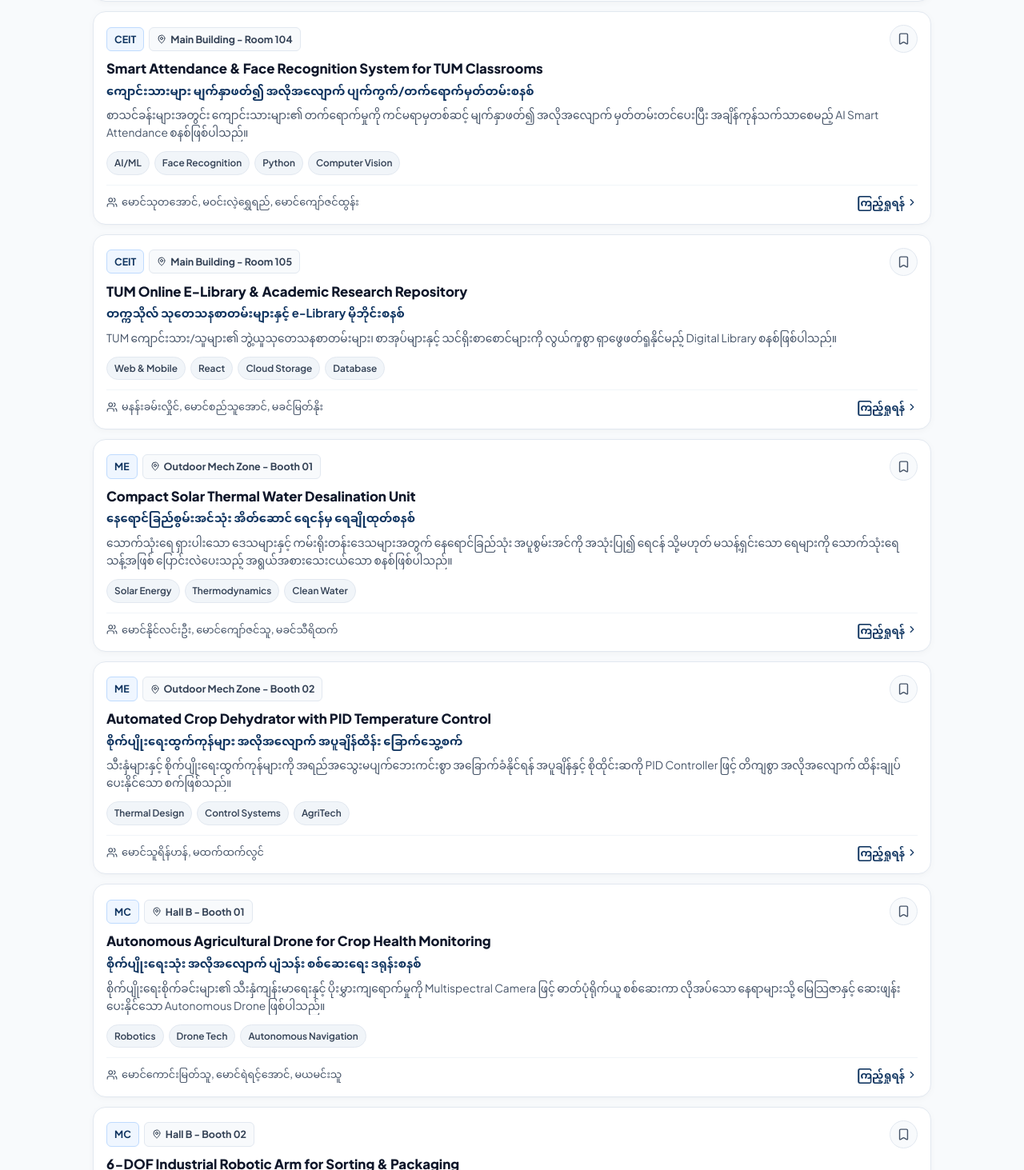
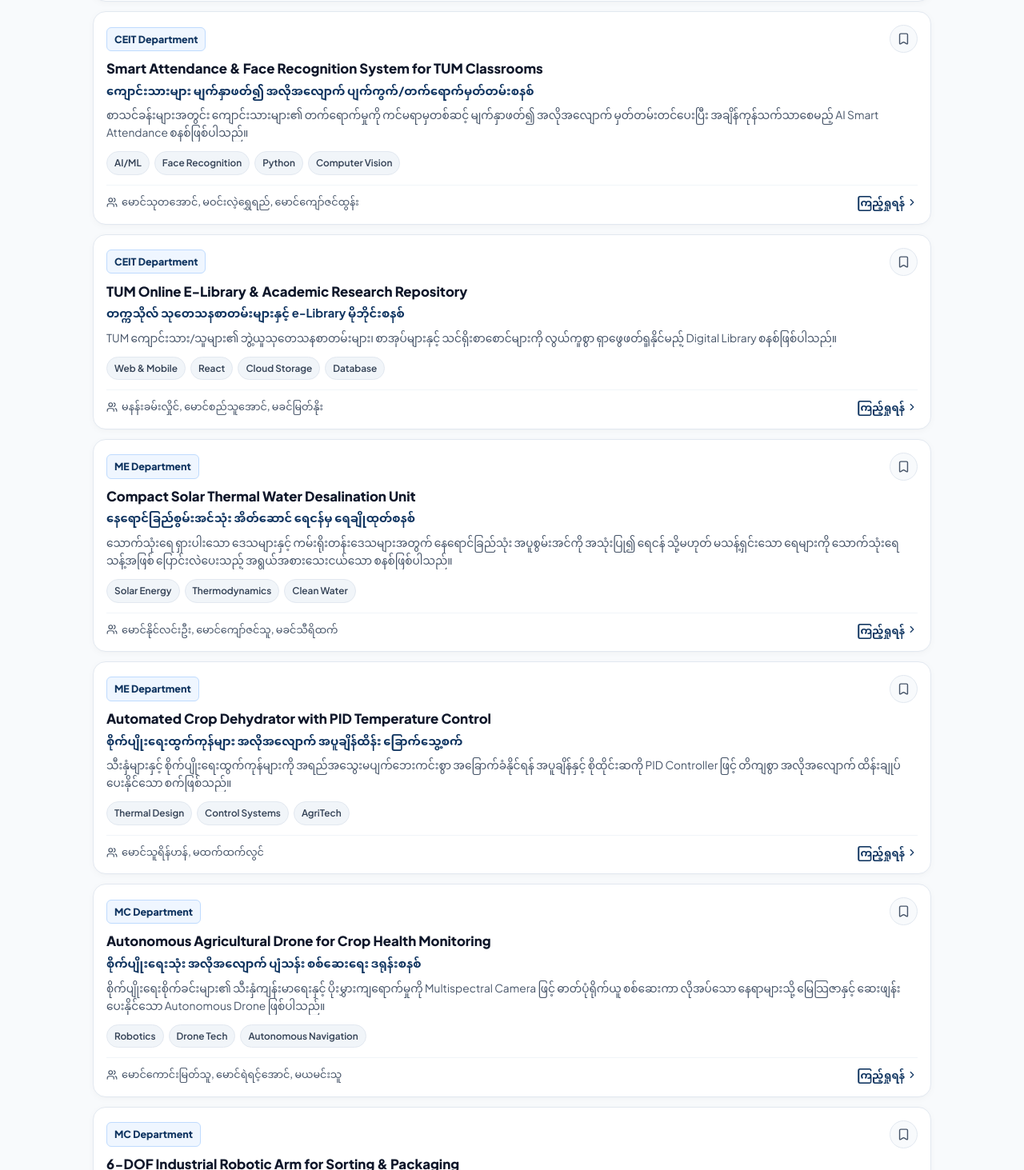
Before and after one commit to AungPhyoeNaing/tum-project-show, a React (Vite) app: page / in a window 1280 px wide. Shown: the part 1337-2800 px from the top of the page at 80% size. Built offline with nearby package versions, Linux system fonts and the light colour scheme; a web font is replaced by a local one.

Commit message:
Remove project location and booth tags across project cards and detail views

```diff
--- a/src/components/ProjectCard.jsx
+++ b/src/components/ProjectCard.jsx
@@ -1,22 +1,16 @@
 import React from 'react';
 import { Link } from 'react-router-dom';
-import { MapPin, Bookmark, Users, ChevronRight } from 'lucide-react';
+import { Bookmark, Users, ChevronRight } from 'lucide-react';
 
 export default function ProjectCard({ project, majorCode, isBookmarked, onToggleBookmark }) {
   return (
     <div className="project-card">
       <div style={{ display: 'flex', justifyContent: 'space-between', alignItems: 'center', marginBottom: '8px' }}>
-        <div style={{ display: 'flex', gap: '6px', alignItems: 'center' }}>
-          {majorCode && (
-            <span className="project-booth-badge" style={{ background: 'var(--primary-light)', color: 'var(--primary)', borderColor: '#bfdbfe' }}>
-              {majorCode}
-            </span>
-          )}
-          <span className="project-booth-badge">
-            <MapPin size={12} />
-            {project.boothNo}
+        {majorCode ? (
+          <span className="project-booth-badge" style={{ background: 'var(--primary-light)', color: 'var(--primary)', borderColor: '#bfdbfe', fontWeight: 800 }}>
+            {majorCode} Department
           </span>
-        </div>
+        ) : <div />}
 
         <button
           className={`bookmark-btn ${isBookmarked ? 'active' : ''}`}
--- a/src/data/mockData.js
+++ b/src/data/mockData.js
@@ -26,7 +26,6 @@ export const MAJORS_DATA = [
         description: "မန္တလေးမြို့တော်၏ ယာဉ်ကြောပိတ်ဆို့မှုကို လျှော့ချရန်အတွက် Computer Vision နှင့် Deep Learning နည်းပညာများကို အသုံးပြု၍ CCTV ကင်မရာများမှ ယာဉ်အသွားအလာ ပမာဏကို စအချိန်တွက်ချက်ကာ မီးပွိုင့်ချိန်များကို အလိုအလျောက် ချိန်ညှိပေးသည့် စနစ်ဖြစ်ပါသည်။",
         team: ["မောင်ဝင်းကိုကို", "မအေးမြတ်နိုး", "မောင်ဇင်မင်းထက်"],
         supervisor: "Daw Khin Myo Chit",
-        boothNo: "Main Building - Room 101",
         tags: ["AI/ML", "Computer Vision", "Python", "IoT"],
         features: [
           "Real-time vehicle counting via YOLOv8",
@@ -43,7 +42,6 @@ export const MAJORS_DATA = [
         description: "အကြားအာရုံချို့တဲ့သူများနှင့် အများပြည်သူကြား ဆက်သွယ်ရေး လွယ်ကူစေရန်အတွက် ဖုန်းကင်မရာမှတစ်ဆင့် မြန်မာလက်သင်္ကေတပြ ဘာသာစကားကို ရယူကာ စာသားနှင့် အသံအဖြစ် ချက်ချင်း ပြောင်းလဲပေးနိုင်သော Mobile App ဖြစ်ပါသည်။",
         team: ["မဆောင်းနှင်းဖြူ", "မောင်ထက်မြက်အောင်"],
         supervisor: "Daw Ei Ei Khaing",
-        boothNo: "Main Building - Room 102",
         tags: ["Mobile App", "TensorFlow Lite", "Flutter", "Accessibility"],
         features: [
           "95% Accuracy in core Myanmar gestures",
@@ -60,7 +58,6 @@ export const MAJORS_DATA = [
         description: "ကျောင်းသို့ လာရောက်လေ့လာသူများနှင့် ကျောင်းသားသစ်များအတွက် TUM New Campus ပင်မဆောင်သစ်အတွင်း Augmented Reality (AR) စနစ်ဖြင့် လမ်းညွှန်ပြသပေးမည့် Web & Mobile Application ဖြစ်ပါသည်။",
         team: ["မောင်ချမ်းမြေ့အောင်", "မသဇင်ဦး"],
         supervisor: "Daw Thandar Soe",
-        boothNo: "Main Building - Room 103",
         tags: ["AR", "WebXR", "React Native", "GIS"],
         features: [
           "Live camera AR directional arrows",
@@ -77,7 +74,6 @@ export const MAJORS_DATA = [
         description: "စာသင်ခန်းများအတွင်း ကျောင်းသားများ၏ တက်ရောက်မှုကို ကင်မရာမှတစ်ဆင့် မျက်နှာဖတ်၍ အလိုအလျောက် မှတ်တမ်းတင်ပေးပြီး အချိန်ကုန်သက်သာစေမည့် AI Smart Attendance စနစ်ဖြစ်ပါသည်။",
         team: ["မောင်သုတအောင်", "မဝင်းလဲ့ရွှေရည်", "မောင်ကျော်ဇင်ထွန်း"],
         supervisor: "Daw Moh Moh Khaing",
-        boothNo: "Main Building - Room 104",
         tags: ["AI/ML", "Face Recognition", "Python", "Computer Vision"],
         features: [
           "High accuracy multi-face detection in classroom lighting",
@@ -94,7 +90,6 @@ export const MAJORS_DATA = [
         description: "TUM ကျောင်းသား/သူများ၏ ဘွဲ့ယူသုတေသနစာတမ်းများ၊ စာအုပ်များနှင့် သင်ရိုးစာစောင်များကို လွယ်ကူစွာ ရှာဖွေဖတ်ရှုနိုင်မည့် Digital Library စနစ်ဖြစ်ပါသည်။",
         team: ["မနန်းခမ်းလှိုင်", "မောင်စည်သူအောင်", "မခင်မြတ်နိုး"],
         supervisor: "Daw Cho Me Me Maung",
-        boothNo: "Main Building - Room 105",
         tags: ["Web & Mobile", "React", "Cloud Storage", "Database"],
         features: [
           "Fast full-text thesis search and indexing",
@@ -125,7 +120,6 @@ export const MAJORS_DATA = [
         description: "သောက်သုံးရေ ရှားပါးသော ဒေသများနှင့် ကမ်းရိုးတန်းဒေသများအတွက် နေရောင်ခြည်သုံး အပူစွမ်းအင်ကို အသုံးပြု၍ ရေငန် သို့မဟုတ် မသန့်ရှင်းသော ရေများကို သောက်သုံးရေသန့်အဖြစ် ပြောင်းလဲပေးသည့် အရွယ်အစားသေးငယ်သော စနစ်ဖြစ်ပါသည်။",
         team: ["မောင်နိုင်လင်းဦး", "မောင်ကျော်ဇင်သူ", "မခင်သီရိထက်"],
         supervisor: "Dr. Soe Win (Professor)",
-        boothNo: "Outdoor Mech Zone - Booth 01",
         tags: ["Solar Energy", "Thermodynamics", "Clean Water"],
         features: [
           "Zero electricity consumption required",
@@ -142,7 +136,6 @@ export const MAJORS_DATA = [
         description: "သီးနှံများနှင့် စိုက်ပျိုးရေးထွက်ကုန်များကို အရည်အသွေးမပျက်ဘေးကင်းစွာ အခြောက်ခံနိုင်ရန် အပူချိန်နှင့် စိုထိုင်းဆကို PID Controller ဖြင့် တိကျစွာ အလိုအလျောက် ထိန်းချုပ်ပေးနိုင်သော စက်ဖြစ်သည်။",
         team: ["မောင်သူရိန်ဟန်", "မထက်ထက်လွင်"],
         supervisor: "U Zaw Lin (Associate Professor)",
-        boothNo: "Outdoor Mech Zone - Booth 02",
         tags: ["Thermal Design", "Control Systems", "AgriTech"],
         features: [
           "Energy efficient heat exchanger module",
@@ -173,7 +166,6 @@ export const MAJORS_DATA = [
         description: "စိုက်ပျိုးရေးစိုက်ခင်းများ၏ သီးနှံကျန်းမာရေးနှင့် ပိုးမွှားကျရောက်မှုကို Multispectral Camera ဖြင့် ဓာတ်ပုံရိုက်ယူ စစ်ဆေးကာ လိုအပ်သော နေရာများသို့ မြေသြဇာနှင့် ဆေးဖျန်းပေးနိုင်သော Autonomous Drone ဖြစ်ပါသည်။",
         team: ["မောင်ကောင်းမြတ်သူ", "မောင်ရဲရင့်အောင်", "မယမင်းသူ"],
         supervisor: "Dr. Myo Min (HOD, Mechatronics)",
-        boothNo: "Hall B - Booth 01",
         tags: ["Robotics", "Drone Tech", "Autonomous Navigation"],
         features: [
           "GPS Waypoint automatic flight planning",
@@ -190,7 +182,6 @@ export const MAJORS_DATA = [
         description: "စက်ရုံ အလုပ်ရုံများတွင် ပစ္စည်းများကို အရောင်၊ ပုံသဏ္ဌာန်အလိုက် အလိုအလျောက် ခွဲခြားကာ ထုပ်ပိုးပေးနိုင်သော 6-Degree of Freedom စက်မှု ရိုဘော့လက်တံ စနစ်ဖြစ်ပါသည်။",
         team: ["မောင်ကျော်စွာဝင်း", "မမေသူခိုင်"],
         supervisor: "Daw Ei Ei Phyo (Lecturer)",
-        boothNo: "Hall B - Booth 02",
         tags: ["Industrial Automation", "Robotics", "PLC", "Vision System"],
         features: [
           "Inverse Kinematics trajectory control",
@@ -221,7 +212,6 @@ export const MAJORS_DATA = [
         description: "မြန်မာနိုင်ငံ၏ ငလျင်ကြောဒေသများအတွက် ကုန်ကျစရိတ်သက်သာပြီး သဘာဝပတ်ဝန်းကျင်မထိခိုက်စေသော ဝါးမျှင်ပါဝင်ကွန်ကရစ် (Bamboo-RC) နည်းပညာဖြင့် ဒီဇိုင်းထုတ်ထားသည့် ငလျင်ဒဏ်ခံ အဆောက်အအုံ မော်ဒယ်ဖြစ်ပါသည်။",
         team: ["မောင်ထက်အာကာ", "မဆုမြတ်မွန်", "မောင်ဇင်ကို"],
         supervisor: "Dr. Nilar Win (HOD, Civil)",
-        boothNo: "Hall C - Booth 01",
         tags: ["Structural Engineering", "Eco Construction", "BIM"],
         features: [
           "40% cost reduction compared to traditional steel RC",
@@ -252,7 +242,6 @@ export const MAJORS_DATA = [
         description: "နေရောင်ခြည်စွမ်းအင်၊ ဘက်ထရီနှင့် မဟာဓာတ်အားလိုင်းတို့ကို ပေါင်းစပ်၍ အိမ်ထောင်စုများနှင့် စက်ရုံများအတွက် လျှပ်စစ်ဓာတ်အား အလေအလွင့်မရှိ အထိရောက်ဆုံး ခွဲဝေသုံးစွဲနိုင်ရန် IoT နည်းပညာဖြင့် ထိန်းချုပ်သည့် စနစ်ဖြစ်သည်။",
         team: ["မောင်ကျော်ဇင်ဦး", "မနဒီမိုး"],
         supervisor: "U Than Htike (Professor)",
-        boothNo: "Hall D - Booth 01",
         tags: ["Smart Grid", "IoT", "Solar PV", "Power Electronics"],
         features: [
           "Automatic grid switching based on real-time solar yield",
@@ -283,7 +272,6 @@ export const MAJORS_DATA = [
         description: "အင်တာနက်လိုင်း မရှိသော ဝေးလံခေါင်ဖျား စိုက်ပျိုးရေးဧရိယာများတွင် ၁၀ ကီလိုမီတာ အကွာအဝေးအထိ တာဝေးကြိုးမဲ့စနစ် (LoRaWAN) ဖြင့် မြေဆီလွှာစိုထိုင်းဆနှင့် အပူချိန်များကို အလိုအလျောက် သတင်းပို့ပေးမည့် Sensor Node ဖြစ်ပါသည်။",
         team: ["မောင်မင်းသန့်", "မဖွေးဖွေးအောင်"],
         supervisor: "Dr. Aye Aye San (HOD, EC)",
-        boothNo: "Hall E - Booth 01",
         tags: ["LoRaWAN", "Wireless", "Sensors", "Embedded Hardware"],
         features: [
           "10km+ Long Range communication coverage",
@@ -314,7 +302,6 @@ export const MAJORS_DATA = [
         description: "မန္တလေးမြို့၏ သမိုင်းဝင် နေရာများနှင့် ဧရာဝတီမြစ်ကမ်းနား ဧရိယာကို ပြည်သူများ စိတ်အေးချမ်းသာစွာ အပန်းဖြေနိုင်ပြီး ယဉ်ကျေးမှု အမွေအနှစ်များကို ထိန်းသိမ်းနိုင်မည့် ခေတ်မီ ဗိသုကာ ပလပ်ဖောင်း ဒီဇိုင်း ရေးဆွဲထားခြင်း ဖြစ်သည်။",
         team: ["မခင်ရတနာထွေး", "မောင်သီဟစိုး"],
         supervisor: "Daw Thinzar Lwin (Associate Professor)",
-        boothNo: "Architecture Exhibition Gallery",
         tags: ["Urban Design", "Landscape Architecture", "Cultural Heritage"],
         features: [
           "Full 3D Rendered Walkthrough",
@@ -345,7 +332,6 @@ export const MAJORS_DATA = [
         description: "သက်တမ်းရင့် ရေနံတွင်းများမှ ကျန်ရှိနေသော ရေနံစိမ်းများကို သဘာဝပတ်ဝန်းကျင် ဘေးကင်းသည့် Bio-surfactants များ အသုံးပြု၍ ပိုမိုထုတ်ယူနိုင်ရေးအတွက် Computer Simulation ဖြင့် စမ်းသပ်ထားသော ပရောဂျက်ဖြစ်ပါသည်။",
         team: ["မောင်အောင်မြင့်မြတ်", "မအေးချမ်းမွန်"],
         supervisor: "Dr. Kyaw Moe (HOD, PE)",
-        boothNo: "Hall F - Booth 01",
         tags: ["Reservoir Sim", "EOR", "Petroleum Tech"],
         features: [
           "CMG Reservoir Simulator modeling results",
@@ -376,7 +362,6 @@ export const MAJORS_DATA = [
         description: "မြေအောက် သတ္တုတွင်းများအတွင်း အဆိပ်ငွေ့ (Methane/CO) ကျရောက်မှုနှင့် မြေပြိုနိုင်ခြေများကို Sensor များဖြင့် အချိန်နဲ့တပြေးညီ တိုင်းတာကာ သတ္တုတွင်းလုပ်သားများ၏ လုံခြုံရေးအတွက် သတိပေးစနစ်ဖြစ်ပါသည်။",
         team: ["မောင်စောသူရ", "မောင်နိုင်ဝင်း"],
         supervisor: "U Win Naing (Senior Lecturer)",
-        boothNo: "Hall F - Booth 02",
         tags: ["Mine Safety", "Gas Sensors", "IoT Trackers"],
         features: [
           "Multi-gas sensing (Methane, CO, Hydrogen Sulfide)",
@@ -407,7 +392,6 @@ export const MAJORS_DATA = [
         description: "စားသောက်ဆိုင်များနှင့် အိမ်ထောင်စုများမှ ထွက်ရှိသော စွန့်ပစ် စာအုန်းဆီများကို ဓာတုနည်းစဉ်ဖြင့် ပြန်လည်သန့်စင်ကာ မော်တော်ယာဉ်များနှင့် စက်ယန္တရားများတွင် အသုံးပြုနိုင်သည့် Bio-diesel ဆီအဖြစ် ပြောင်းလဲထုတ်လုပ်သော ပရောဂျက်ဖြစ်ပါသည်။",
         team: ["မရွှေရည်ဝင်း", "မောင်ခိုင်မင်းထွန်း", "မပြည့်ဖြိုးမောင်"],
         supervisor: "Dr. Cho Cho San (HOD, Chemical)",
-        boothNo: "Hall G - Booth 01",
         tags: ["Biofuel", "Green Chemistry", "Waste to Energy"],
         features: [
           "Transesterification chemical reactor prototype",
```
Also changed, not shown: src/pages/ProjectDetail.jsx (+1 -9 lines).
